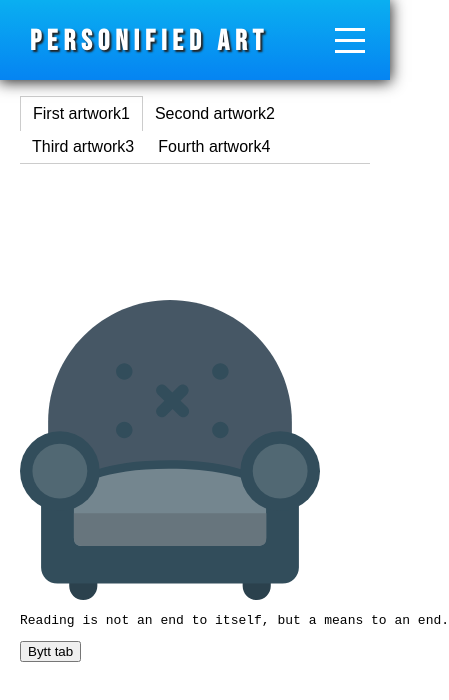
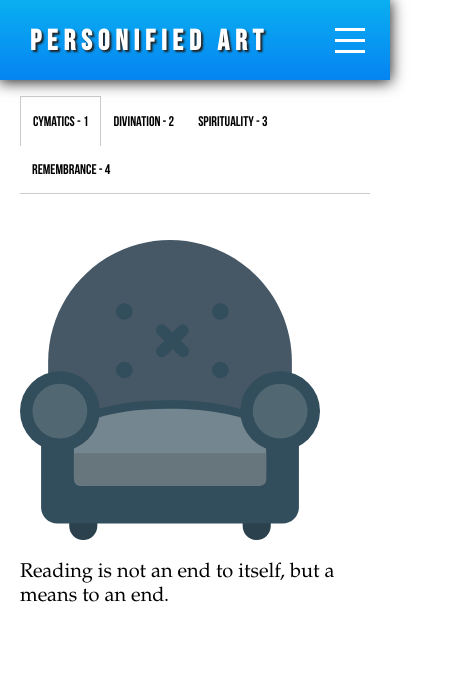
Before and after one commit to Magssch/IT2810-Prosjekt-2-ReactJS, a React (Create React App) app: page / in a window 390 px wide. Shown: the top 700 px of the page, 449 px wide, since content can reach past the window. Built offline with nearby package versions, Linux system fonts and the light colour scheme.

Commit message:
Fjernet overflødig kode og mindre justeringer
Fjernet litt overflødig kode og gjorde nettsiden forberedt på å skaleres til mobil #23 Løser og #21

```diff
--- a/src/App.css
+++ b/src/App.css
@@ -39,5 +39,5 @@
 }
 
 .content {
-    padding: 100px 20px 20px;
+    padding: 10px 20px 20px;
 }
--- a/src/App.js
+++ b/src/App.js
@@ -4,7 +4,6 @@ import Menu from './Components/Menu';
 import Tabs from './Components/Tabs';
 import Tab from './Components/Tabs/Tab';
 import Sidenav from './Components/Sidenav';
-import axios from 'axios';
 import Content from './Components/Content';
 
 
@@ -14,29 +13,27 @@ class App extends Component {
     constructor(props) {
         super(props);
         this.categoryChange = this.categoryChange.bind(this);
-        this.updateTab = this.updateTab.bind(this);
     }
     state = {
         sidenavExpanded: "",
         menuClicked: "",
         tab: 1,
 
-
         categories: [
             {
                 id: 1,
-                name: "Bilder",
+                name: "Images",
                 options: [
                     {
                         id: 1,
                         name: "chairs",
-                        text: "Stoler",
+                        text: "Chairs",
                         checked: true
                     },
                     {
                         id: 2,
                         name: "lamps",
-                        text: "Lamper",
+                        text: "Lamps",
                         checked: false
                     },
                     {
@@ -49,42 +46,42 @@ class App extends Component {
             },
             {
                 id: 2,
-                name: "Lyd",
+                name: "Audio",
                 options: [
                     {
                         id: 1,
                         name: "folk",
-                        text: "Folkeinstrumenter",
+                        text: "Folk Instruments",
                         checked: true
                     },
                     {
                         id: 2,
                         name: "string",
-                        text: "Strenginstrumenter",
+                        text: "String Instruments",
                         checked: false
                     },
                     {
                         id: 3,
                         name: "blow",
-                        text: "Blåseinstrumenter",
+                        text: "Wind Instruments",
                         checked: false
                     },
                 ]
             },
             {
                 id: 3,
-                name: "Tekst",
+                name: "Text",
                 options: [
                     {
                         id: 1,
                         name: "cites",
-                        text: "Sitater",
+                        text: "Quotes",
                         checked: true
                     },
                     {
                         id: 2,
                         name: "lyrics",
-                        text: "Sangtekster",
+                        text: "Lyrics",
                         checked: false
                     },
                     {
@@ -96,7 +93,7 @@ class App extends Component {
                 ]
             },
         ]
-    }
+    };
 
 
 
@@ -134,12 +131,6 @@ class App extends Component {
         });
     }
 
-    updateTab() {
-        let tmp = this.state.tab;
-        if(tmp>3) tmp = 0;
-        this.setState({tab: tmp+1});
-    }
-
     updateTabs = (tab) => {
         let activeTab = parseInt(tab.slice(-1));
         if (this.state.tab !== activeTab) this.setState({tab: activeTab});
@@ -160,26 +151,6 @@ class App extends Component {
         return this.getCategories()[1][0];
     }
 
-
-    /*
-    getImage() {
-        let categoryState = this.getCategories();
-        let path = '/media/images/'+categoryState[0][0].name+'/'+this.state.tab+'.mp3';
-        axios.get(path)
-            .then(function (response) {
-                // handle success
-                console.log(response);
-            })
-            .catch(function (error) {
-                // handle error
-                console.log(error);
-            })
-            .then(function () {
-                // always executed
-            });
-    }*/
-
-
     render() {
     return (
         <div className="App">
@@ -191,10 +162,10 @@ class App extends Component {
                 <Menu onClick={this.sidenavExpand} value={this.state.menuClicked} />
                 <div className="tabs-container">
                     <Tabs onClick={this.updateTabs}>
-                        <Tab label="First artwork1">  Lorem Ipsum</Tab>
-                        <Tab label="Second artwork2">dolor sit</Tab>
-                        <Tab label="Third artwork3">amet, consectuvet</Tab>
-                        <Tab label="Fourth artwork4">amet, consectuvet</Tab>
+                        <Tab label="Cymatics - 1"/>
+                        <Tab label="Divination - 2"/>
+                        <Tab label="Spirituality - 3"/>
+                        <Tab label="Remembrance - 4"/>
                     </Tabs>
                 </div>
                 <div className="content">
@@ -204,7 +175,6 @@ class App extends Component {
                             img={this.getImg()}
                             aud={this.getAud()}
                     />
-                    <button onClick={this.updateTab}>Bytt tab</button>
                 </div>
             </div>
         </div>
--- a/src/Components/Content/content.css
+++ b/src/Components/Content/content.css
@@ -2,3 +2,9 @@
     max-width: 300px;
     max-height: 300px;
 }
+
+pre {
+    font-family: Garamond, Verdana, serif;
+    white-space: pre-line;
+    font-size: 20px;
+}
--- a/src/Components/Content/index.js
+++ b/src/Components/Content/index.js
@@ -39,8 +39,6 @@ class Content extends Component {
         this.getText(flushState);
     }
 
-
-
     getText(flushState) {
         let path = '/media/text/'+this.props.text.name+'/text'+this.props.tabIndex+'.txt';
         axios.get(path)
@@ -56,30 +54,25 @@ class Content extends Component {
                 });
             })
             .catch(error => {
-                // handle error
                 console.log(error);
-            })
-            .then(function () {
-                // always executed
             });
     }
 
     getAudioPath() {
-        var path = '/media/sounds/'+this.props.aud.name+'/sound'+this.props.tabIndex+'.mp3';
+        let path = '/media/sounds/'+this.props.aud.name+'/sound'+this.props.tabIndex+'.mp3';
         return path;
     }
 
     update = () => {
         if(this.state.textCatID !== this.props.text.id) {
             this.getText(true);
-            console.log("textlush stat  e");
         }
         else if(this.state.textContent[this.props.tabIndex-1] == null) {
             this.getText(false);
-            console.log("GET text request");
         }
     }
-            getImage(flushState) {
+
+    getImage(flushState) {
         let path = '/media/images/'+this.props.img.name+'/'+this.props.img.name+''+this.props.tabIndex+'/'+this.props.img.name+''+this.props.tabIndex+'.svg';
         axios.get(path)
             .then(response => {
@@ -88,18 +81,14 @@ class Content extends Component {
                     tmp = [null, null, null, null];
                 }
                 tmp[this.props.tabIndex - 1] = response.data;
-                console.log(response.data);
+                //console.log(response.data);
                 this.setState({
                     imgCatID: this.props.img.id,
                     imageContent: tmp
                 });
             })
             .catch(error => {
-                // handle error
                 console.log(error);
-            })
-            .then(function () {
-                // always executed
             });
     }
 
@@ -119,7 +108,7 @@ class Content extends Component {
         this.update();
         return (
             <div>
-                <audio src={this.getAudioPath()} autoPlay="true" loop="true"></audio>
+                <audio src={this.getAudioPath()} autoPlay="true" loop="true"/>
                 <div className="image" dangerouslySetInnerHTML={{ __html: this.state.imageContent[this.props.tabIndex-1] }} />
                 <pre className="TextContent">{this.state.textContent[this.props.tabIndex-1]}</pre>
             </div>
--- a/src/Components/Tabs/Tab/tab.css
+++ b/src/Components/Tabs/Tab/tab.css
@@ -7,8 +7,10 @@
     display: inline-block;
     list-style: none;
     margin-bottom: -1px;
-    padding: 0.5rem 0.75rem;
+    padding: 1rem 1.5rem;
     cursor: pointer;
+    font-family: Bebas Neue, Verdana, serif;
+    transition: padding 0.2s;
 }
 
 .tab-list-active {
@@ -16,3 +18,7 @@
     border: solid #ccc;
     border-width: 1px 1px 0 1px;
 }
+
+@media screen and (max-width: 600px) {
+    .tab-list-item {padding: 1rem 0.75rem; font-size: 14px;}
+}
--- a/src/index.css
+++ b/src/index.css
@@ -2,4 +2,5 @@ body {
   margin: 0;
   padding: 0;
   font-family: sans-serif;
+  min-width: 340px;
 }
```
Also changed, not shown: 1 other file (tests, documents, lock files or other folders).
